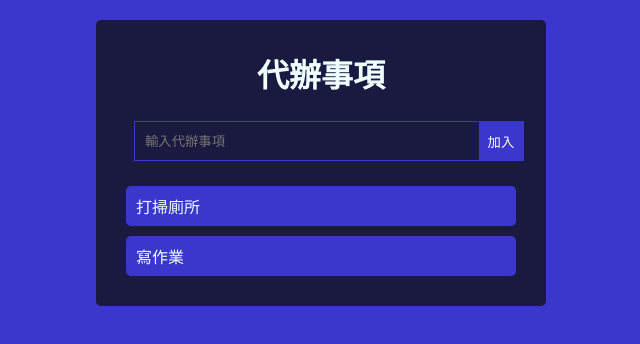
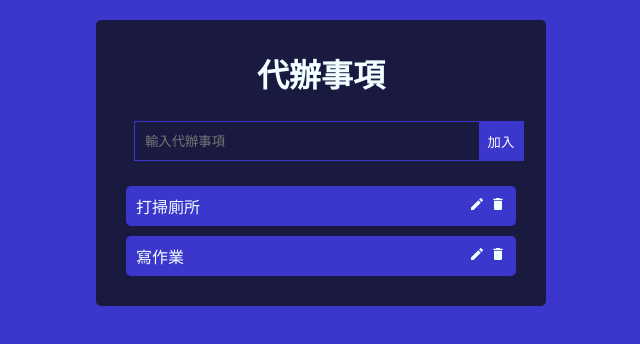
Before and after one commit to wucheng930628/react-todoList, a React (Vite) app: page / in a window 1280 px wide. Shown: the top 344 px of the page, without its empty margins (319-959 px from the left). Built offline with nearby package versions, Linux system fonts and the light colour scheme.

Commit message:
新增刪除功能和點擊完成事項

```diff
--- a/package.json
+++ b/package.json
@@ -11,7 +11,8 @@
   },
   "dependencies": {
     "react": "^19.3.1",
-    "react-dom": "^19.3.1"
+    "react-dom": "^19.3.1",
+    "react-icons": "^5.7.0"
   },
   "devDependencies": {
     "@eslint/js": "^10.0.1",
--- a/src/App.css
+++ b/src/App.css
@@ -59,3 +59,8 @@ body {
     align-items: center;
 
 }
+
+.completed {
+    opacity: 0.4;
+    text-decoration: line-through 3px black;
+}
--- a/src/component/Todo.jsx
+++ b/src/component/Todo.jsx
@@ -1,7 +1,16 @@
-function Todo({todo}) {
-    return <div className="todo">
-        <p>{todo.content}</p>
+import { MdDelete, MdEdit } from "react-icons/md";
+
+function Todo({ todo, deleteTodo, toggleCompleted }) {
+  return (
+    <div className={`todo ${todo.isCompleted ? 'completed' : ''}`}>
+      <p onClick={()=>{toggleCompleted(todo.id)}}>{todo.content}</p>
+      <div>
+        <MdEdit style={{ cursor: "pointer" }} />
+        <MdDelete onClick={()=>{deleteTodo(todo.id)}}
+        style={{ cursor: "pointer",marginLeft: '5px' }} />
+      </div>
     </div>
+  );
 }
 
-export default Todo
+export default Todo;
--- a/src/component/TodoWrapper.jsx
+++ b/src/component/TodoWrapper.jsx
@@ -3,12 +3,26 @@ import CreateForm from "./CreateForm";
 import Todo from "./Todo";
 
 function TodoWrapper() {
-  const [todos, setTodos] = useState([
-    { content: "打掃廁所", id: Math.random() },
-    { content: "寫作業", id: Math.random() },
+  const [todos, setTodos] = useState(() => [
+    { content: "打掃廁所", id: Math.random(), isCompleted: false },
+    { content: "寫作業", id: Math.random(), isCompleted: false },
   ]);
 const addTodo = (content) =>{
-  setTodos([...todos, {content: content, id: Math.random()}])
+  setTodos([...todos, {content: content, id: Math.random(), isCompleted: false}])
+}
+const deleteTodo = (id) =>{
+  setTodos(todos.filter((todo)=>{
+    return todo.id !== id
+  }))
+
+}
+const toggleCompleted = (id) => {
+  setTodos(todos.map((todo)=>{
+    return todo.id === id
+    ? {...todo, isCompleted: !todo.isCompleted}
+    : todo
+  }))
+
 }
 
   return (
@@ -16,7 +30,8 @@ const addTodo = (content) =>{
       <h1>代辦事項</h1>
       <CreateForm addTodo={addTodo}/>
       {todos.map((todo) => {
-        return <Todo todo={todo} key={todo.id} />;
+        return <Todo toggleCompleted={toggleCompleted}
+        todo={todo} key={todo.id} deleteTodo={deleteTodo}/>;
       })}
     </div>
   );
```
Also changed, not shown: 1 other file (tests, documents, lock files or other folders).
